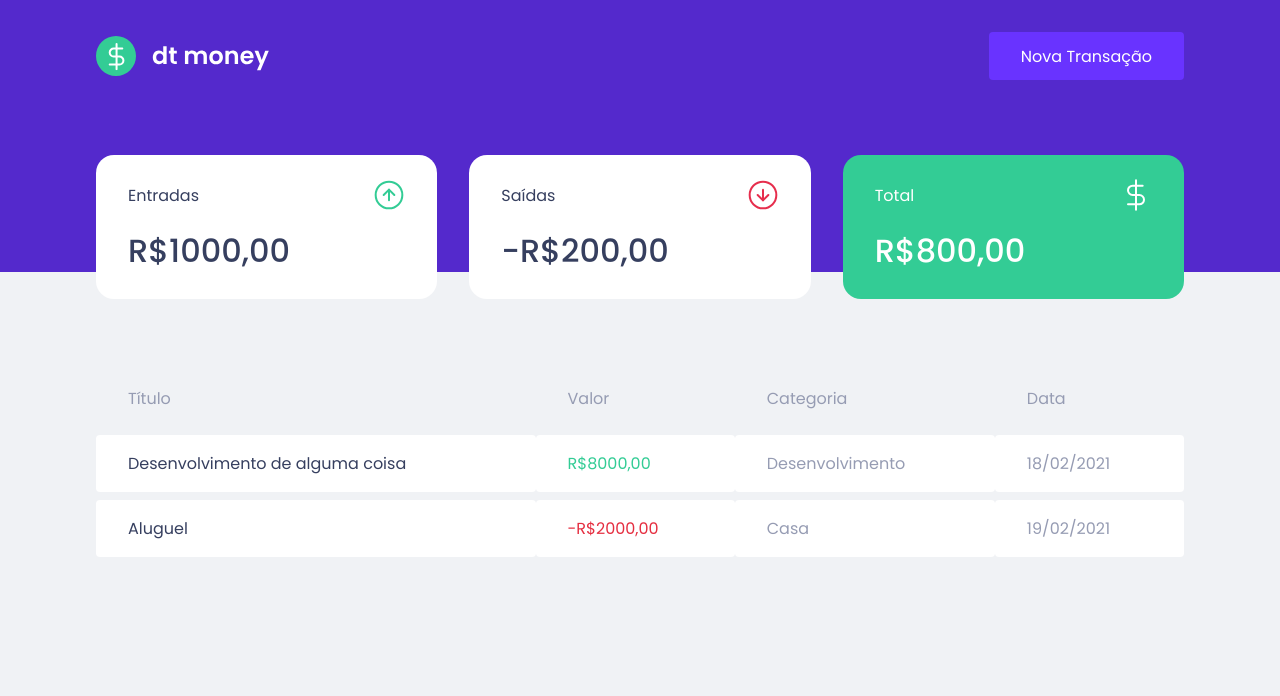
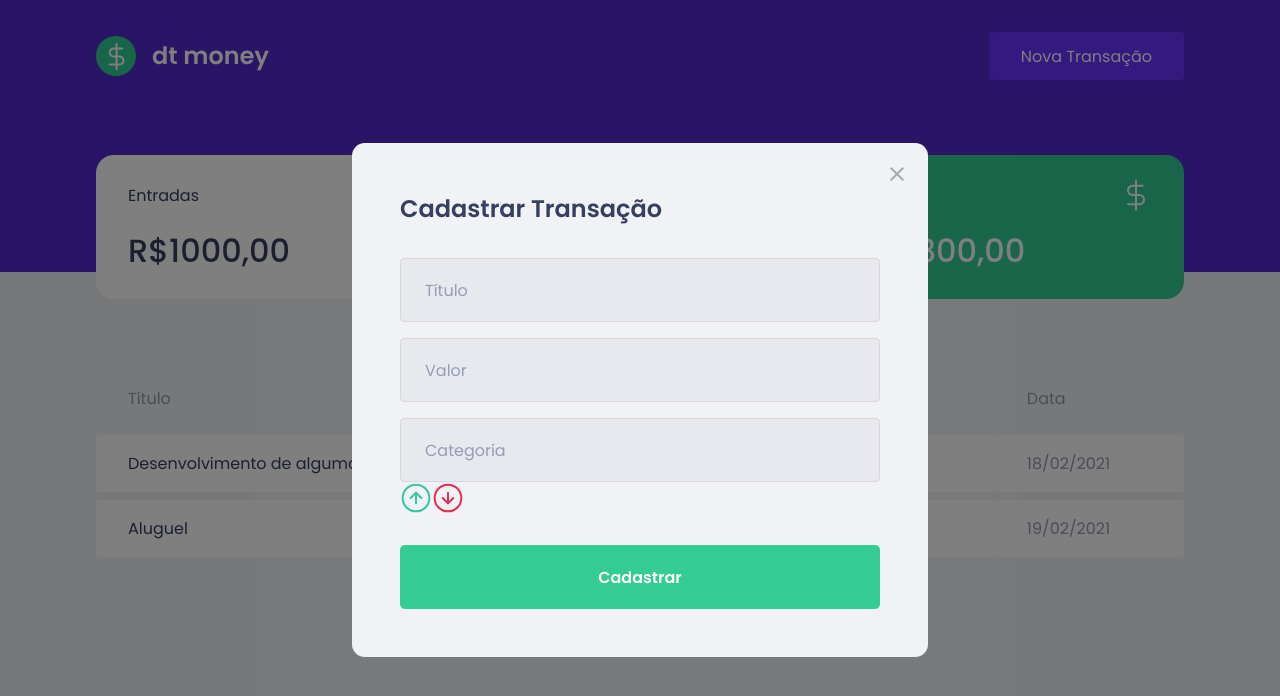
Before and after one commit to RaphaelOliveiraMoura/dtmoney-chapter2-ignite, a React (Create React App) app: page / in a window 1280 px wide. Both pictures are taken after a click on the button "Nova Transação". Shown: the top 696 px of the page. Built offline with nearby package versions, Linux system fonts and the light colour scheme; no server answers; what miragejs would draw is missing.

Commit message:
developer modal

```diff
--- a/package.json
+++ b/package.json
@@ -7,6 +7,7 @@
     "miragejs": "^0.1.41",
     "react": "^17.0.1",
     "react-dom": "^17.0.1",
+    "react-modal": "^3.12.1",
     "react-scripts": "4.0.3",
     "styled-components": "^5.2.1",
     "web-vitals": "^1.0.1"
@@ -19,6 +20,7 @@
     "@types/node": "^12.0.0",
     "@types/react": "^17.0.0",
     "@types/react-dom": "^17.0.0",
+    "@types/react-modal": "^3.12.0",
     "@types/styled-components": "^5.1.9",
     "typescript": "^4.1.2"
   },
--- a/src/App.tsx
+++ b/src/App.tsx
@@ -1,11 +1,30 @@
+import { useState } from "react";
+import Modal from "react-modal";
 import { Dashboard } from "./components/Dashboard";
 import { Header } from "./components/Header";
+import { NewTransactionModal } from "./components/NewTransactionsModal";
 import { GlobalStyle } from "./styles/global";
+
+Modal.setAppElement("#root");
 export function App() {
+  const [isNewTransactionModalOpen, setIsNewTransactionModalOpen] = useState(
+    false
+  );
+
+  function handleOpenNewTransactionModal() {
+    setIsNewTransactionModalOpen(true);
+  }
+  function handleCloseNewTransactionModal() {
+    setIsNewTransactionModalOpen(false);
+  }
   return (
     <>
-      <Header />
+      <Header onOpenNewTransactionModal={handleOpenNewTransactionModal} />
       <Dashboard />
+      <NewTransactionModal
+        isOpen={isNewTransactionModalOpen}
+        onRequestClose={handleCloseNewTransactionModal}
+      />
       <GlobalStyle />
     </>
   );
--- a/src/components/Header/index.tsx
+++ b/src/components/Header/index.tsx
@@ -1,12 +1,20 @@
+import { useState } from "react";
+import Modal from "react-modal";
 import logoImg from "../../assets/logo.svg";
 import { Container, Content } from "./style";
 
-export function Header() {
+interface HeaderProps {
+  onOpenNewTransactionModal: () => void;
+}
+
+export function Header({ onOpenNewTransactionModal }: HeaderProps) {
   return (
     <Container>
       <Content>
         <img src={logoImg} alt="gilles money" />
-        <button type="button">Nova Transação</button>
+        <button type="button" onClick={onOpenNewTransactionModal}>
+          Nova Transação
+        </button>
       </Content>
     </Container>
   );
--- /dev/null
+++ b/src/components/NewTransactionsModal/index.tsx
@@ -0,0 +1,48 @@
+import Modal from "react-modal";
+import { Container, TransactionsTypeContainer } from "./styles";
+import closeImg from "../../assets/close.svg";
+import incomeImg from "../../assets/income.svg";
+import outcomeImg from "../../assets/outcome.svg";
+
+interface NewTransactionModalProps {
+  isOpen: boolean;
+  onRequestClose: () => void;
+}
+
+export function NewTransactionModal({
+  isOpen,
+  onRequestClose,
+}: NewTransactionModalProps) {
+  return (
+    <Modal
+      isOpen={isOpen}
+      onRequestClose={onRequestClose}
+      overlayClassName="react-modal-overlay"
+      className="react-modal-content"
+    >
+      <button
+        type="button"
+        onClick={onRequestClose}
+        className="react-modal-close"
+      >
+        <img src={closeImg} alt="Fechar Modal" />
+      </button>
+      <Container>
+        <h2>Cadastrar Transação</h2>
+
+        <input placeholder="Título" type="text" />
+        <input placeholder="Valor" type="number" />
+        <input placeholder="Categoria" type="text" />
+        <TransactionsTypeContainer>
+          <button type="button">
+            <img src={incomeImg} alt="Entrada" />
+          </button>
+          <button type="button">
+            <img src={outcomeImg} alt="Entrada" />
+          </button>
+        </TransactionsTypeContainer>
+        <button type="submit">Cadastrar</button>
+      </Container>
+    </Modal>
+  );
+}
--- /dev/null
+++ b/src/components/NewTransactionsModal/styles.ts
@@ -0,0 +1,65 @@
+import styled from "styled-components";
+
+export const Container = styled.form`
+  h2 {
+    color: var(--text-title);
+    font-size: 1.5rem;
+    margin-bottom: 2rem;
+  }
+
+  input {
+    width: 100%;
+    padding: 0 1.5rem;
+    height: 4rem;
+    border-radius: 0.25rem;
+    background: #e7e9ee;
+    border: 1px solid #d7d7d7;
+    font-weight: 400;
+    font-size: 1rem;
+    transition: filter 0.5;
+
+    &::placeholder {
+      color: var(--text-body);
+    }
+
+    &:hover {
+      filter: brightness(0.9);
+      border: 2px solid #32ccc0;
+    }
+
+    &::selection {
+      color: #32cc;
+      font-weight: 600;
+    }
+
+    & + input {
+      margin-top: 1rem;
+    }
+  }
+
+  button[type="submit"] {
+    width: 100%;
+    padding: 0 1.5rem;
+    height: 4rem;
+    background: var(--green);
+    color: #fff;
+    border-radius: 5px;
+    border: 0;
+    font-size: 1rem;
+    margin-top: 1.5rem;
+    transition: filter 0.5;
+    font-weight: 600;
+
+    &:hover {
+      filter: brightness(0.9);
+      border: 2px solid #32ccc0;
+    }
+  }
+`;
+
+export const TransactionsTypeContainer = styled.div`
+  button[type="button"] {
+    background: transparent;
+    border: 0;
+  }
+`;
--- a/src/styles/global.ts
+++ b/src/styles/global.ts
@@ -52,4 +52,38 @@
     opacity: 0.6;
     cursor: not-allowed;
   }
+
+  .react-modal-overlay {
+    background: rgba(0, 0, 0, 0.5);
+    position: fixed;
+    top: 0;
+    bottom: 0;
+    right: 0;
+    left: 0;
+    display: flex;
+    align-items: center;
+    justify-content: center;
+  }
+
+  .react-modal-content {
+    background: var(--background);
+    width: 100%;
+    max-width: 576px;
+    padding: 3rem;
+    position: relative;
+    border-radius: 0.8rem;
+  }
+
+  .react-modal-close {
+    right: 1.5rem;
+    top: 1.5rem;
+    border: 0;
+    background: transparent;
+    position: absolute;
+    transition: filter 0.5s;
+
+    &:hover {
+      filter: brightness(0.7);
+    }
+  }
 `;
```
Also changed, not shown: 1 other file (tests, documents, lock files or other folders).
